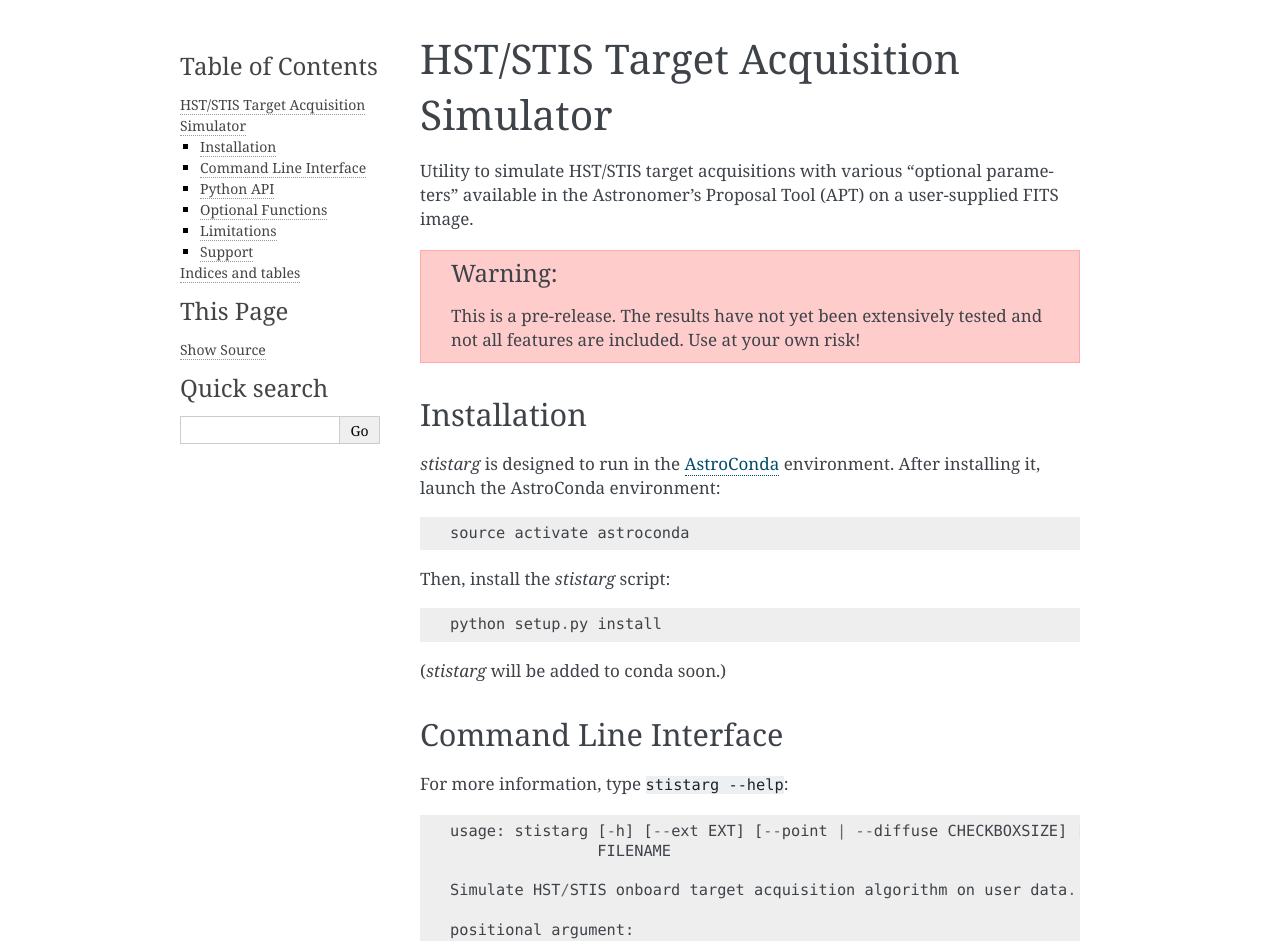
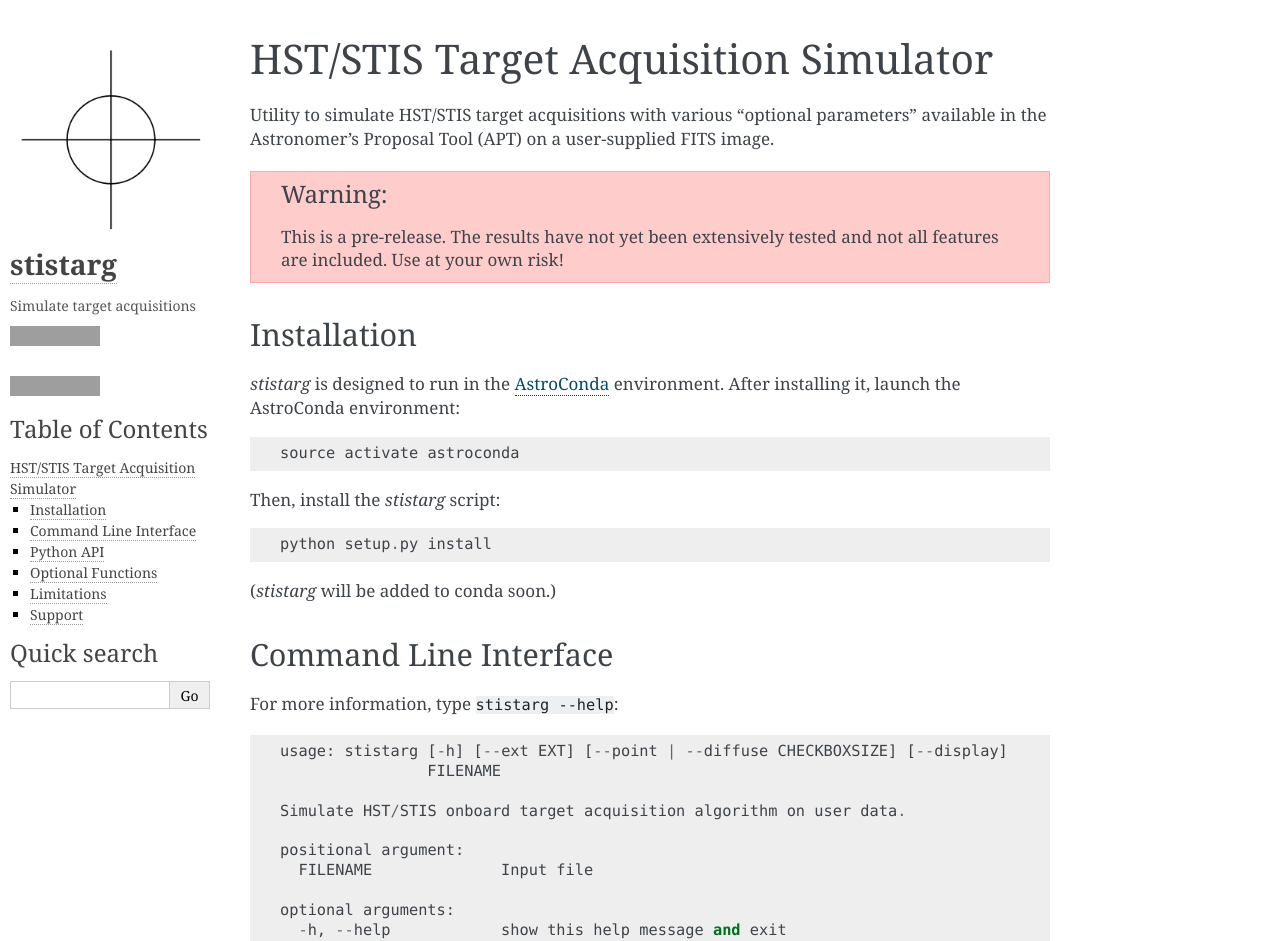
Before and after one commit to spacetelescope/stistarg, a Sphinx documentation site: the page built from docs/index.rst, in a window 1280 px wide. Shown: the top 941 px of the page. Built offline with Sphinx 7.4.7, drawn with Linux system fonts in a browser that asks for light colours; some of the changed text lies outside the part shown; grey boxes are pictures that could not be loaded.

Commit message:
[skip ci] Updated documentation site layout.

```diff
--- a/docs/conf.py
+++ b/docs/conf.py
@@ -16,6 +16,7 @@
 # add these directories to sys.path here. If the directory is relative to the
 # documentation root, use os.path.abspath to make it absolute, like shown here.
 #
+import alabaster
 import os
 import sys
 sys.path.insert(0, os.path.abspath('../stistarg'))
@@ -29,7 +30,8 @@ sys.path.insert(0, os.path.abspath('../stistarg'))
 # Add any Sphinx extension module names here, as strings. They can be
 # extensions coming with Sphinx (named 'sphinx.ext.*') or your custom
 # ones.
-extensions = ['sphinx.ext.autodoc']
+html_theme_path = [alabaster.get_path()]
+extensions = ['alabaster', 'sphinx.ext.autodoc']
 #'sphinx.ext.imgmath'
 
 # Add any paths that contain templates here, relative to this directory.
@@ -88,13 +90,24 @@ html_theme = 'alabaster'
 # further.  For a list of options available for each theme, see the
 # documentation.
 #
-#html_theme_options = {
-#    'logo': 'crosshairs.png',
-#    'logo_name' : True,
-#    'github_user' : 'spacetelescope',
-#    'github_repo' : 'stistarg',
-#    'github_button' : True,
-#    'travis_button' : True, }
+html_theme_options = {
+    'logo'            : 'crosshairs.png',
+    'logo_name'       : True,
+    'description'     : 'Simulate target acquisitions',
+    'github_user'     : 'spacetelescope',
+    'github_repo'     : 'stistarg',
+    'github_button'   : True,
+    'travis_button'   : True,
+    'analytics_id'    : 'UA-67123509-3',
+    'page_width'      : 1040,}
+
+html_sidebars = {
+    '**': [
+        'about.html',
+        'localtoc.html',
+        'searchbox.html',
+    ]
+}
 
 # Add any paths that contain custom static files (such as style sheets) here,
 # relative to this directory. They are copied after the builtin static files,
--- a/docs/index.rst
+++ b/docs/index.rst
@@ -85,11 +85,3 @@ Support
 -------
 
 For support, please contact the STScI help desk at help<at>stsci<dot>edu.
-
-
-
-Indices and tables
-==================
-
-* :ref:`genindex`
-* :ref:`search`
```
Also changed, not shown: docs/_static/crosshairs.png (added).
